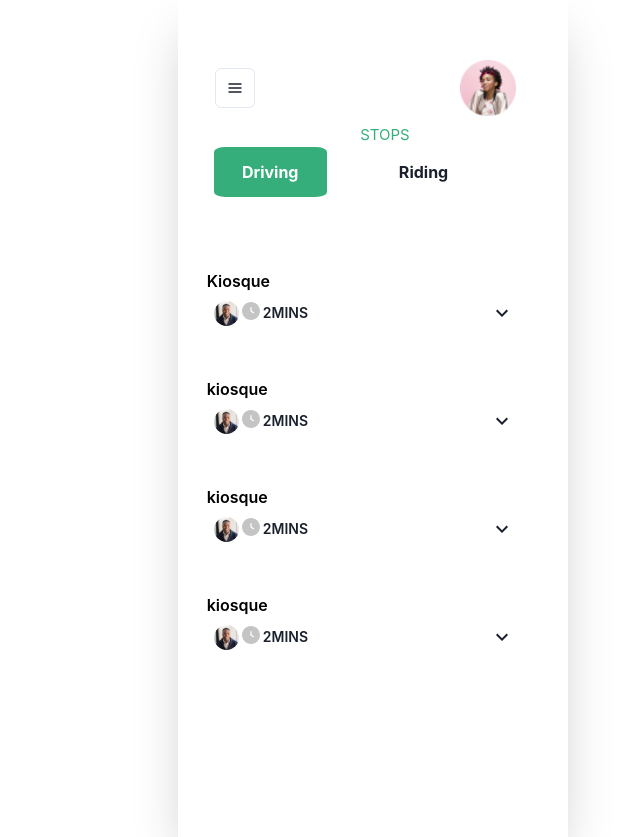
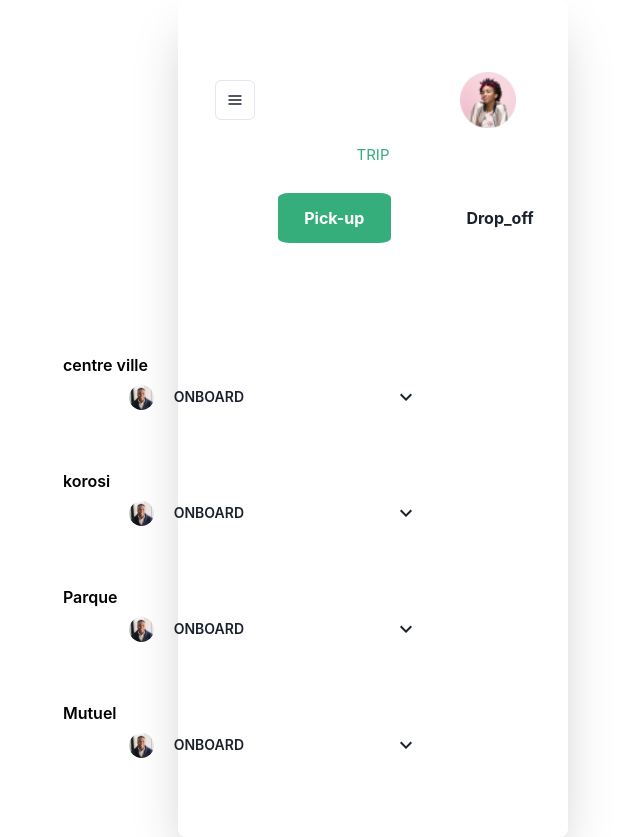
Before and after one commit to AclisAfrica/react-we-share-app, a React (Create React App) app: page /DropOff in a window 1280 px wide. Shown: the whole page, without its empty margins (267-907 px from the left). Built offline with nearby package versions, Linux system fonts and the light colour scheme.

Commit message:
passengerChanges

```diff
--- a/src/App.css
+++ b/src/App.css
@@ -84,8 +84,6 @@
 .eye {
 
   padding: 0px;
-
-
   float: right;
   position: relative;
   top: -60px;
@@ -260,9 +258,9 @@ color: #C4C4C4;
  position:relative;
  top:-100px;
  left:-130px;
-    gap: 12px;
     width: 510px;
     height: 100px;
+
     border-radius: 8px;
 }
 
@@ -285,6 +283,22 @@ color: #C4C4C4;
       left: -30px;
 
 }
+.Pass_text{
+
+    display:"flex";
+    flex-Direction:'row';
+    align-items:'center';
+    vertical-Align:"top";
+    width:'20rem';
+    height:'40px';
+    font-Style:'normal';
+    font-weight:"600";
+    font-size:"16px";
+    color:"#000000";
+    position:"relative";
+    top:"150px";
+    left:"70px";
+}
 .Pass_desc h1{
 display: flex;
 
@@ -293,7 +307,7 @@ display: flex;
   gap: 8px;
   position: relative;
   top: 160px;
-  left: 8px;
+  left: -49px;
     font-style: normal;
     font-weight: 600;
     font-size: 16px;
@@ -324,7 +338,7 @@ display: flex;
   font-size: 14px;
   line-height: 124%;
   position: relative;
-  left: -250px;
+  left: -230px;
   top: 193px;
 }
 .Req_desc{
@@ -484,17 +498,241 @@ left:100px;
     color: #36AE7C;
 
 }
- .toggle input  {
-  display:inline-block;
-  height: 60px;
-  width: 80px;
-  font-size: 20px;
-  border: 4px solid white;
-  padding: 0;
-  margin: 0;
-  cursor: pointer;
-  box-sizing: border-box;
-  transition: all 0.3 ease;
+
+.toggle {
+  appearance: none;
+  -webkit-appearance: none;
+  -moz-appearance: none;
+  width: 250px;
+  height: 50px;
+  background-color: white;
+  border-radius: 15px;
+  position: relative;
+  outline: none;
+}
+
+.toggle:before {
+  content: "Driving ";
+  background: #36AE7C;
+  font-size: 1 rem;
+  height: 50px;
+  width: 45%;
+  color: white;
+  font-weight: 700;
+  display: flex;
+  align-items: center;
+  justify-content: center;
+  position: absolute;
+  border-radius: 10%;
+  top: 0%;
+  left: 0%;
+}
+
+.toggle:after {
+  content: "Riding ";
+  position: absolute;
+  font-size: 1 rem;
+  font-weight: 700;
+  top: 50%;
+  left: 70%;
+  transform: translate(20%, -50%);
+}
+
+.toggle:checked:before {
+  display: flex;
+  align-items: center;
+  justify-content: center;
+  content: 'Riding';
+  left: 55%;
+  color: white;
+
+}
+
+.toggle:checked:after {
+  content: 'Driving';
+  left: 0;
+
+}
+.toggle_2 {
+  appearance: none;
+  -webkit-appearance: none;
+  -moz-appearance: none;
+  width: 250px;
+  height: 50px;
+  background-color: white;
+  border-radius: 15px;
+  position: relative;
+  top:10px;
+  left:30px;
+  outline: none;
+}
+
+.toggle_2:before {
+  content: "Pick-up ";
+  background: #36AE7C;
+  font-size: 1 rem;
+  height: 50px;
+  width: 45%;
+  color: white;
+  font-weight: 700;
+  display: flex;
+  align-items: center;
+  justify-content: center;
+  position: absolute;
+  border-radius: 10%;
+  top: 0%;
+  left: 0%;
+}
+
+.toggle_2:after {
+  content: "Drop_off ";
+  position: absolute;
+  font-size: 1 rem;
+  font-weight: 700;
+  top: 50%;
+  left: 70%;
+  transform: translate(20%, -50%);
+}
+
+.toggle_2:checked:before {
+  display: flex;
+  align-items: center;
+  justify-content: center;
+  content: 'Drop-Off';
+  left: 55%;
+  color: white;
+
+}
+
+.toggle_2:checked:after {
+  content: 'Pick-up';
+  left: 0;
+
+}
+.toggle_3 {
+  appearance: none;
+  -webkit-appearance: none;
+  -moz-appearance: none;
+  width: 250px;
+  height: 50px;
+  background-color: white;
+  border-radius: 15px;
+  position: relative;
+  outline: none;
+}
+
+
+.toggle_1 {
+  appearance: none;
+  -webkit-appearance: none;
+  -moz-appearance: none;
+  width: 250px;
+  height: 50px;
+  background-color: white;
+  border-radius: 15px;
+  position: relative;
+  outline: none;
+}
+
+.toggle_1:before {
+  content: "Email ";
+  background: #36AE7C;
+  font-size: 1 rem;
+  height: 50px;
+  width: 45%;
+  color: white;
+  font-weight: 700;
+  display: flex;
+  align-items: center;
+  justify-content: center;
+  position: absolute;
+  border-radius: 10%;
+  top: 0%;
+  left: 0%;
+}
+
+.toggle_1:after {
+  content: "Phone Number ";
+  position: absolute;
+  font-size: 1 rem;
+  font-weight: 700;
+  top: 50%;
+  left: 60%;
+  width: 60%;
+  transform: translate(20%, -50%);
+}
+
+.toggle_1:checked:before {
+  display: flex;
+  align-items: center;
+  justify-content: center;
+  content: 'Phone Number';
+  left: 55%;
+  width: 60%;
+  color: white;
+
+}
+
+.toggle_1:checked:after {
+  content: 'Email';
+  left: 0;
+
+}
+.toggle_4 {
+  appearance: none;
+  -webkit-appearance: none;
+  -moz-appearance: none;
+  width: 250px;
+  height: 50px;
+  background-color: white;
+  border-radius: 15px;
+  position: relative;
+  outline: none;
+}
+
+.toggle_4:before {
+  content: "Active ";
+  background: #36AE7C;
+  font-size: 1 rem;
+  height: 50px;
+  width: 45%;
+  color: white;
+  font-weight: 700;
+  display: flex;
+  align-items: center;
+  justify-content: center;
+  position: absolute;
+  border-radius: 10%;
+  top: 0%;
+  left: 0%;
+}
+
+.toggle_4:after {
+  content: "Approved ";
+  position: absolute;
+  font-size: 1 rem;
+  font-weight: 700;
+  top: 50%;
+  left: 60%;
+  width: 60%;
+  transform: translate(20%, -50%);
+}
+
+.toggle_4:checked:before {
+  display: flex;
+  align-items: center;
+  justify-content: center;
+  content: 'Approved';
+  left: 55%;
+  width: 60%;
+  color: white;
+
+}
+
+.toggle_4:checked:after {
+  content: 'Active';
+  left: 0;
+
 }
 @keyframes App-logo-spin {
   from {
--- a/src/App.js
+++ b/src/App.js
@@ -6,8 +6,8 @@ import{
 import Login from'./views/Login.jsx';
 import Home from'./views/Home.jsx';
 import Passengers from'./views/Passengers.jsx';
-import DropOff from'./views/DropOff.jsx';
-import Pickups from'./views/Pickups.jsx';
+import DropOff from'./views/DropOff';
+import Pickups from'./views/Pickups';
 function App() {
   return (
     <Router>
@@ -16,7 +16,7 @@ function App() {
   <Route path='/' element={<Home/>}/>
     <Route path='/Passengers' element={<Passengers/>}/>
      <Route path='/DropOff' element={<DropOff/>}/>
-          <Route path='/Pickups' element={<Pickups/>}/>
+            <Route path='/Pickups' element={<Pickups/>}/>
       </Routes>
     </Router>
   );
--- a/src/Components/Header.jsx
+++ b/src/Components/Header.jsx
@@ -5,12 +5,11 @@ import {
 import {useState} from 'react';
 import '../App.css';
 import styled from 'styled-components';
-import { Switch , FormLabel, FormControl} from '@chakra-ui/react'
+
 
 
 const Header=(props)=>{
     /** when you don't want to declare the header all over again and you you want to make it useful you use props  */
-   const header=props.header;
 const title=props.title;
 
 
@@ -21,13 +20,10 @@ const title=props.title;
   <Container>
     <Box className="header_list">
         <p className="header_title">{title}</p>
+ </Box>
 
 
 
-<Box>
-  < input  type="checkbox" className="toggle"/>
-</Box>
-  </Box>
   </Container>
 
 
@@ -37,91 +33,7 @@ const title=props.title;
     }
 
     const Container= styled.div`
-    .header_desc {
-display: flex;
-  flex-direction: row;
-  align-items: center;
-  padding: 16px;
-  gap: 24px;
-  width: 342px;
-  height: 82px;
-  position: relative;
-  left: 60px;
-}
 
-
-.header_title{
-  display: flex;
-  justify-content: center;
-  align-items: center;
-  padding: 0px;
-    gap: 10px;
-    width: 342px;
-    height: 23px;
-    font-style: normal;
-    font-weight: 400;
-    font-size: 15px;
-    line-height: 125%;
-    text-align: center;
-    text-transform: uppercase;
-    color: #36AE7C;
-
-}
-.toggle{
-   appearance: none;
-   -webkit-appearance: none;
-   -moz-appearance:none;
-   width: 250px;
-   height:50px;
-   background-color:white;
-
-
-   border-radius:15px;
-   position: relative;
-   outline:none;
-}
-
-.toggle:before{
-content:"Driving ";
-  background: #36AE7C;
-  font-size: 1 rem;
-  height: 50px;
-  width: 45%;
-  color:white;
-  font-weight:700;
-  display:flex;
-  align-items: center;
-  justify-content: center;
-  position : absolute;
-  border-radius: 10%;
-top: 0%;
-left:0%;
-}
-
-.toggle:after{
-content:"Riding ";
-position: absolute;
-font-size: 1 rem;
-font-weight:700;
-top:50%;
-left:70%;
-transform:translate(20%,-50%);
-}
-
-.toggle:checked:before{
-  display:flex;
-  align-items: center;
-  justify-content: center;
-  content:'Riding';
-  left:55%;
-  color: white;
-
-}
-.toggle:checked:after{
-  content:'Driving';
-  left:0;
-
-}
     `
 
 export default Header;
--- /dev/null
+++ b/src/Components/Test.jsx
@@ -0,0 +1,56 @@
+import {
+  Box,
+  Center,
+  Stack,
+  Button,
+ Wrap,
+ WrapItem,
+Image,
+  useColorModeValue,
+  Select,
+  Menu,
+  MenuButton,
+  MenuList,
+  MenuItem,
+  IconButton,
+} from '@chakra-ui/react';
+import { HamburgerIcon} from '@chakra-ui/icons'
+import '../App.css';
+
+export default function Test() {
+    return(
+<Center>
+    <Stack align={'center'} justify-content={'space-between'} direction={'row'} mt={6} gap="190px"  >
+
+            <Menu>
+  <MenuButton
+display="none"
+    as={IconButton}
+    aria-label='Options'
+    icon={<HamburgerIcon />}
+position="relative"
+top="-15px"
+left="-15px"
+    variant='outline'
+  />
+  <MenuList>
+    <MenuItem command='⌘T'>
+      New Tab
+    </MenuItem>
+    <MenuItem  command='⌘N'>
+      New Window
+    </MenuItem>
+    <MenuItem command='⌘⇧N'>
+      Open Closed Tab
+    </MenuItem>
+    <MenuItem command='⌘O'>
+      Open File...
+    </MenuItem>
+  </MenuList>
+</Menu>
+
+
+        </Stack>
+        </Center>
+       );
+       }
--- a/src/views/DropOff.jsx
+++ b/src/views/DropOff.jsx
@@ -6,70 +6,69 @@ import {
   Box,
   Text,
   useColorModeValue,
+  VStack,
+
 
 } from '@chakra-ui/react';
 import {ChevronDownIcon} from '@chakra-ui/icons'
 import NavBar from'../Components/NavBar.jsx';
-import Header from'../Components/Header.jsx'
-import {useState} from 'react';
+import Test from'../Components/Test.jsx';
 import '../App.css';
 
+import Header from'../Components/Header.jsx'
+
 export default function DropOff() {
-   const [header, setHeader] =useState([
-  {status:'Driving' , status2:'Riding',id:1 },
-    {status:'Active' , status2:'Approved',id:2 },
-    {status:'Pick-up' , status2:'Drop-off',id:3 },
-     {status: 'Email' , status2:'Phone Number', id:4},
-]);
-   let Pass_desc=[
+
+let Pass_desc=[
      {
        id:1,
-  Location:"Kiosque",
+  Location:"centre ville",
   img:"/images/Line 2.svg",
-  Pending :"2MINS",
+  Pending :"ONBOARD",
 
 },{
   id:2,
-  Location:"kiosque",
-  img:"/images/Line 2.svg",
-
-  usersImage:"images/Users.svg",
-
-  circle:"images/Time_circle.svg",
-  Pending :"2MINS",
+  Location:"korosi",
+  Pending :"ONBOARD",
 
 },{
   id:3,
-  Location:"kiosque",
+  Location:"Parque",
   img:"/images/Line 2.svg",
-
-  circle:"images/Time_circle.svg",
-  Pending :"2MINS",
+  Pending :"ONBOARD",
 
 },{
  id:4,
-  Location:"kiosque",
+  Location:"Mutuel",
   img:"/images/Line 2.svg",
-  circle:"images/Time_circle.svg",
-  Pending :"2MINS",
+  Pending :"ONBOARD",
 
 }
     ]
+
   return (
-    <Center>
-      <Stack
-       maxW={'390px'}
+    <Center >
+
+      <Box className="Card"
+        maxW={'390px'}
         w={'full'}
-        height="837px"
-        direction={{ base: 'column', md: 'column' }}
         bg={useColorModeValue('white', 'gray.900')}
         boxShadow={'2xl'}
-        padding={9}>
- <NavBar/>
-  <Header header={header.filter((data)=> data.status === 'Pick-up')} title="Stops" />
+        rounded={'lg'}
 
-       {
-        Pass_desc.map((data,index)=>(
+        textAlign={'center'}>
+
+
+    <NavBar/>
+      <Header  title="Trip" />
+      <Box>
+  < input  type="checkbox" className="toggle_2"/>
+</Box>
+
+<Test/>
+
+        {
+        Pass_desc.map((data)=>(
           <Box className='Pass_desc' key={data.id}>
             <h3>{data.name}</h3>
             <h1>{data.Location}</h1>
@@ -93,19 +92,9 @@ export default function DropOff() {
       position=" relative"
 width="50px"
 height= "25px"
-left="-230px"
+left="-250px"
 top="190px"
       src='images/guy.svg'/>
-
-
-             <Image
-              position=" relative"
-width="40px"
-height= "20px"
-left="-240px"
-top="190px"
-color="#000000"
-              src='images/Time_Circle.svg'/>
            <h4>{data.Pending}</h4>
         <ChevronDownIcon
        width="24px"
@@ -114,10 +103,20 @@ color="#000000"
  left="-80px"
  top="190px"
  gap="10px"/>
+
   </Box>
+
         ))
        }
-      </Stack>
+
+
+
+
+
+
+
+
+      </Box>
     </Center>
   );
 }
--- a/src/views/Home.jsx
+++ b/src/views/Home.jsx
@@ -17,12 +17,7 @@ import {useState} from 'react';
 
 export default function Home() {
 
-const [header, setHeader] =useState([
-  {status:'Driving' , status2:'Riding',id:1 },
-    {status:'Active' , status2:'Approved',id:2 },
-    {status:'Pick-up' , status2:'Drop-off',id:3 },
-     {status: 'Email' , status2:'Phone Number', id:4},
-]);
+
 
   return (
     <Center >
@@ -38,7 +33,10 @@ const [header, setHeader] =useState([
 
 
          <NavBar/>
-      <Header header={header.filter((data)=> data.status === 'Driving')} title="Trip" />
+      <Header  title="Trip" />
+      <Box>
+  < input  type="checkbox" className="toggle"/>
+</Box>
         <Stack direction="column" gap="10px" >
           <Box className="origin_Destination">
      <Select placeholder='Origin'
--- a/src/views/Login.jsx
+++ b/src/views/Login.jsx
@@ -33,12 +33,6 @@ const handleToggle = () =>{
     setType('password')
   }
 }
-const [header, setHeader] =useState([
-  {status:'Driving' , status2:'Riding',id:1 },
-    {status:'Active' , status2:'Approved',id:2 },
-    {status:'Pick-up' , status2:'Drop-off',id:3 },
-     {status: 'Email' , status2:'Phone Number', id:4},
-]);
 
 
   return (
@@ -52,8 +46,10 @@ const [header, setHeader] =useState([
         rounded={'md'}
         overflow={'hidden'}
         >
-<Header header={header.filter((data)=> data.status === 'Email')} title="Login" />
-
+<Header  title="Login" />
+        <Box>
+  < input  type="checkbox" className="toggle_1"/>
+</Box>
         <Box className="body" px={6} py={10} mb="15px">
          <Box className="input">
               <h1>Username</h1>
--- a/src/views/Passengers.jsx
+++ b/src/views/Passengers.jsx
@@ -6,26 +6,30 @@ import {
   Box,
   Text,
   useColorModeValue,
-
+ Menu,
+  MenuButton,
+  MenuList,
+  MenuItem,
+  MenuItemOption,
+  MenuGroup,
+  MenuOptionGroup,
+  MenuDivider,
 
 
 } from '@chakra-ui/react';
 import {ChevronDownIcon} from '@chakra-ui/icons'
 import NavBar from'../Components/NavBar.jsx';
 import Header from'../Components/Header.jsx'
-import {useState} from 'react';
+
 import '../App.css';
+import Test from '../Components/Test.jsx';
 
 export default function Passengers() {
-const [header, setHeader] =useState([
-  {status:'Driving' , status2:'Riding',id:1 },
-    {status:'Active' , status2:'Approved',id:2 },
-    {status:'Pick-up' , status2:'Drop-off',id:3 },
-]);
+
    let Pass_desc=[
      {
        id:1,
-  Location:"Kiosque",
+  Location:"Petit Seminaire",
   img:"/images/Line 2.svg",
   usersImage:"images/Users.svg",
   circle:"images/Time_circle.svg",
@@ -34,31 +38,30 @@ const [header, setHeader] =useState([
 },{
   id:2,
 
-  Location:"kiosque",
+  Location:"Petit seminaire ",
   img:"/images/Line 2.svg",
-
   usersImage:"images/Users.svg",
   circle:"images/Time_circle.svg",
   Pending :"Pending",
 
 },{
   id:3,
-  Location:"kiosque",
+  Location:"Kiosque sangwe",
   img:"/images/Line 2.svg",
   circle:"images/Time_circle.svg",
   Pending :"Pending",
 
 },{
  id:4,
-  Location:"kiosque",
+  Location:"International",
   img:"/images/Line 2.svg",
   circle:"images/Time_circle.svg",
-  Pending :"Pending",
+  Pending :" 2Pending",
 
 }
     ]
   return (
-    <Center>
+       <Center>
       <Stack
        maxW={'390px'}
         w={'full'}
@@ -68,34 +71,24 @@ const [header, setHeader] =useState([
         boxShadow={'2xl'}
         padding={9}>
  <NavBar/>
-      <Header header={header.filter((data)=> data.status === 'Active')} title="Request" />
+      <Header  title="Request" />
+      <Box>
+  < input  type="checkbox" className="toggle_4"/>
+</Box>
+
        {
-        Pass_desc.map((data,index)=>(
+        Pass_desc.map((data)=>(
           <Box className='Pass_desc' key={data.id}>
             <h3>{data.name}</h3>
             <h1>{data.Location}</h1>
- <Text
- display="flex"
-    flexDirection='row'
-    alignItems='center'
-   verticalAlign="top"
-    width='20rem'
-    height= '40px'
-    fontStyle='normal'
-   fontWeight="600"
-   fontSize="16px"
-   color="#000000"
-   position="relative"
-   top="150px"
-   left="70px"
-  >
-  {data.dest}</Text>
+
       <Image
       position=" relative"
 width="50px"
 height= "25px"
-left="-230px"
+left="-240px"
 top="190px"
+
       src='images/guy.svg'/>
 
 
@@ -104,16 +97,29 @@ top="190px"
 width="30px"
 height= "20px"
 left="-240px"
-top="190px"
+top="193px"
               src='images/Time_Circle.svg'/>
            <h4>{data.Pending}</h4>
-        <ChevronDownIcon
-       width="24px"
+        <Menu>
+  <MenuButton as={Button}
+    width="24px"
        height="24px"
  position="relative"
  left="-80px"
  top="190px"
- gap="10px"/>
+ gap="10px"
+
+  rightIcon={<ChevronDownIcon />}>
+
+  </MenuButton>
+  <MenuList>
+    <MenuItem>Download</MenuItem>
+    <MenuItem>Create a Copy</MenuItem>
+    <MenuItem>Mark as Draft</MenuItem>
+    <MenuItem>Delete</MenuItem>
+    <MenuItem>Attend a Workshop</MenuItem>
+  </MenuList>
+</Menu>
   </Box>
         ))
        }
--- a/src/views/Pickups.jsx
+++ b/src/views/Pickups.jsx
@@ -10,40 +10,43 @@ import {
 } from '@chakra-ui/react';
 import {ChevronDownIcon} from '@chakra-ui/icons'
 import NavBar from'../Components/NavBar.jsx';
+import Header from'../Components/Header.jsx'
+import Test from'../Components/Test.jsx';
 import '../App.css';
-import Header from'../Components/Header.jsx'
-import {useState} from 'react';
 
 export default function Pickups() {
-  const [header, setHeader] =useState([
-  {status:'Driving' , status2:'Riding',id:1 },
-    {status:'Active' , status2:'Approved',id:2 },
-    {status:'Pick-up' , status2:'Drop-off',id:3 },
-    {status: 'Email' , status2:'Phone Number', id:4},
-]);
+
    let Pass_desc=[
      {
        id:1,
-  Location:"centre ville",
+  Location:"Kiosque",
   img:"/images/Line 2.svg",
-  Pending :"ONBOARD",
+  Pending :"2MINS",
 
 },{
   id:2,
-  Location:"korosi",
-  Pending :"ONBOARD",
+  Location:"kiosque",
+  img:"/images/Line 2.svg",
+
+  usersImage:"images/Users.svg",
+
+  circle:"images/Time_circle.svg",
+  Pending :"2MINS",
 
 },{
   id:3,
-  Location:"Parque",
+  Location:"kiosque",
   img:"/images/Line 2.svg",
-  Pending :"ONBOARD",
+
+  circle:"images/Time_circle.svg",
+  Pending :"2MINS",
 
 },{
  id:4,
-  Location:"Mutuel",
+  Location:"kiosque",
   img:"/images/Line 2.svg",
-  Pending :"ONBOARD",
+  circle:"images/Time_circle.svg",
+  Pending :"2MINS",
 
 }
     ]
@@ -58,8 +61,11 @@ export default function Pickups() {
         boxShadow={'2xl'}
         padding={9}>
  <NavBar/>
- <Header header={header.filter((data)=> data.status === 'Pick-up')} title="Stops" />
-
+  <Header  title="Stops" />
+         <Box>
+  < input  type="checkbox" className="toggle_2"/>
+</Box>
+<Test/>
        {
         Pass_desc.map((data,index)=>(
           <Box className='Pass_desc' key={data.id}>
@@ -85,9 +91,19 @@ export default function Pickups() {
       position=" relative"
 width="50px"
 height= "25px"
-left="-250px"
+left="-230px"
 top="190px"
       src='images/guy.svg'/>
+
+
+             <Image
+              position=" relative"
+width="40px"
+height= "20px"
+left="-240px"
+top="190px"
+color="#000000"
+              src='images/Time_Circle.svg'/>
            <h4>{data.Pending}</h4>
         <ChevronDownIcon
        width="24px"
```
